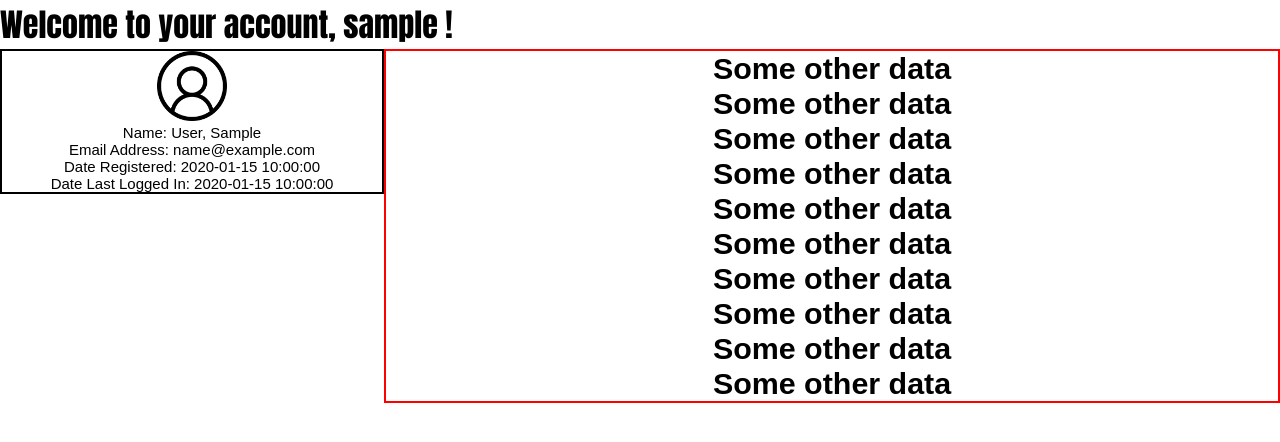
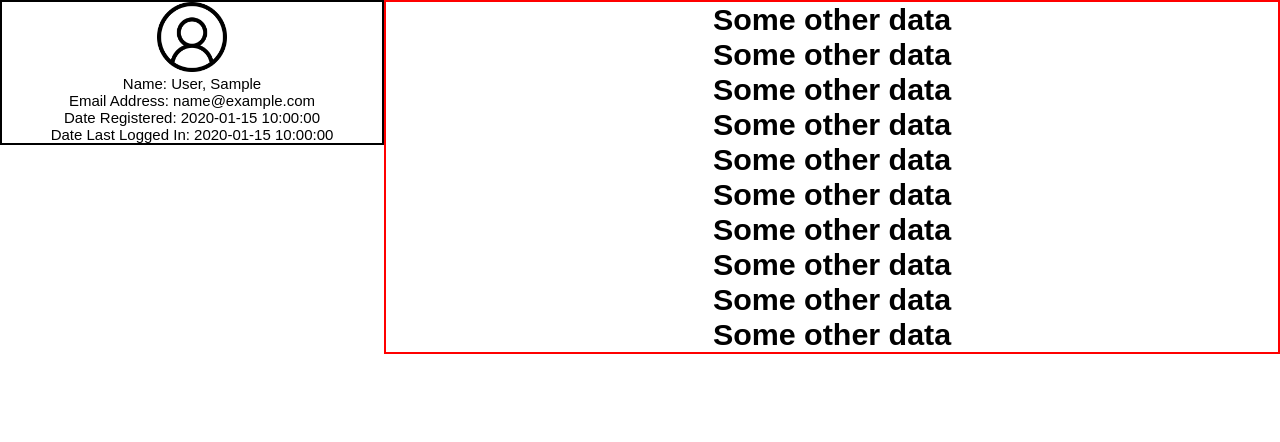
Before and after one commit to aslamovamir/independent-study-project-networker, a Flask app: template source/templates/dashboard.html in a window 1280 px wide. Shown: the part 89-531 px from the top of the page. Run offline with Flask 2, Linux system fonts and the light colour scheme; the template is opened without the code that fills it: most values are stand-ins (such as "Sample title", 1, 10 or a date in 2020).

Commit message:
removed the welcome message

```diff
--- a/source/static/css/index.css
+++ b/source/static/css/index.css
@@ -112,6 +112,8 @@ li {
     border: 2px solid red;
     margin: auto;
     width: 70%;
+    display: flex;
+    flex-flow: column;
     height: 100%;
     overflow-y: auto;
 }
--- a/source/templates/dashboard.html
+++ b/source/templates/dashboard.html
@@ -17,8 +17,6 @@
                 </div>
             </ul>
         </nav>
-        <h1>Welcome to your account, {{ loggedUser.Username }} !</h1>
-
         <div class="row">
             <!-- profile card -->
             <div class="column left-account-card">
```
